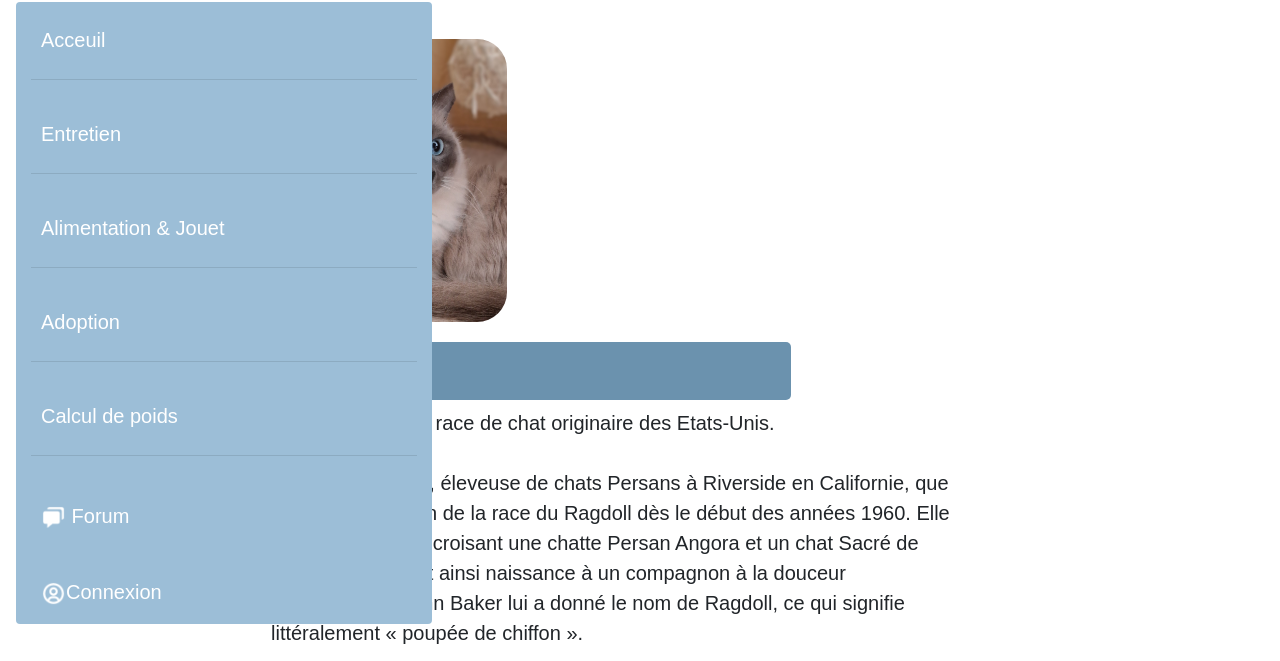
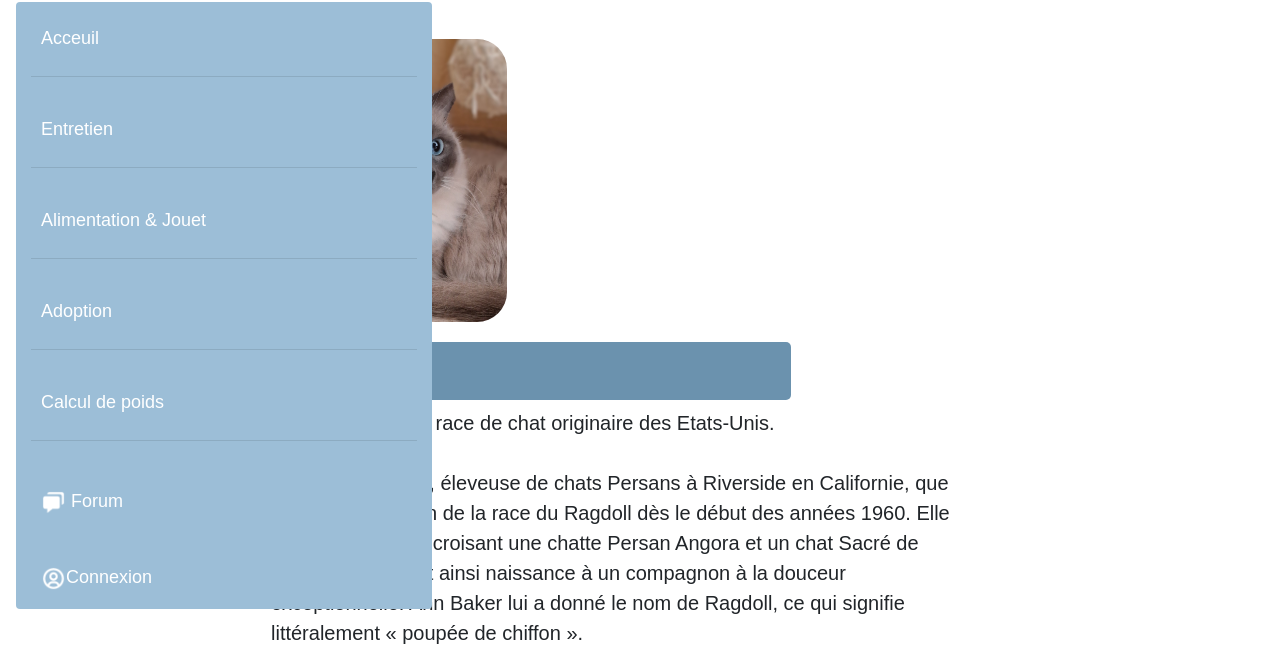
Before and after one commit to AgatheDups/FluffyRagdoll, a plain HTML site: page index-home.html in a window 1280 px wide. Both pictures are taken after a click on the button 71 px from the left and 48 px from the top of the page. Shown: the part 91-752 px from the top of the page. Drawn offline with nearby package versions, Linux system fonts and the light colour scheme.

Commit message:
Change tag of nav link

```diff
--- a/style.css
+++ b/style.css
@@ -49,9 +49,10 @@ nav button a img{
     }
 }
 
-nav li a{
+.nav-link{
     color: white;
     margin-left: 10px;
+    font-size: 18px !important;
 }
 
 nav li{
@@ -68,7 +69,7 @@ nav li{
     background-color: #9CBED7;
 }
 
-.menu a:hover{
+.nav-link:hover{
     color: #dddddd;
 }
 
```
